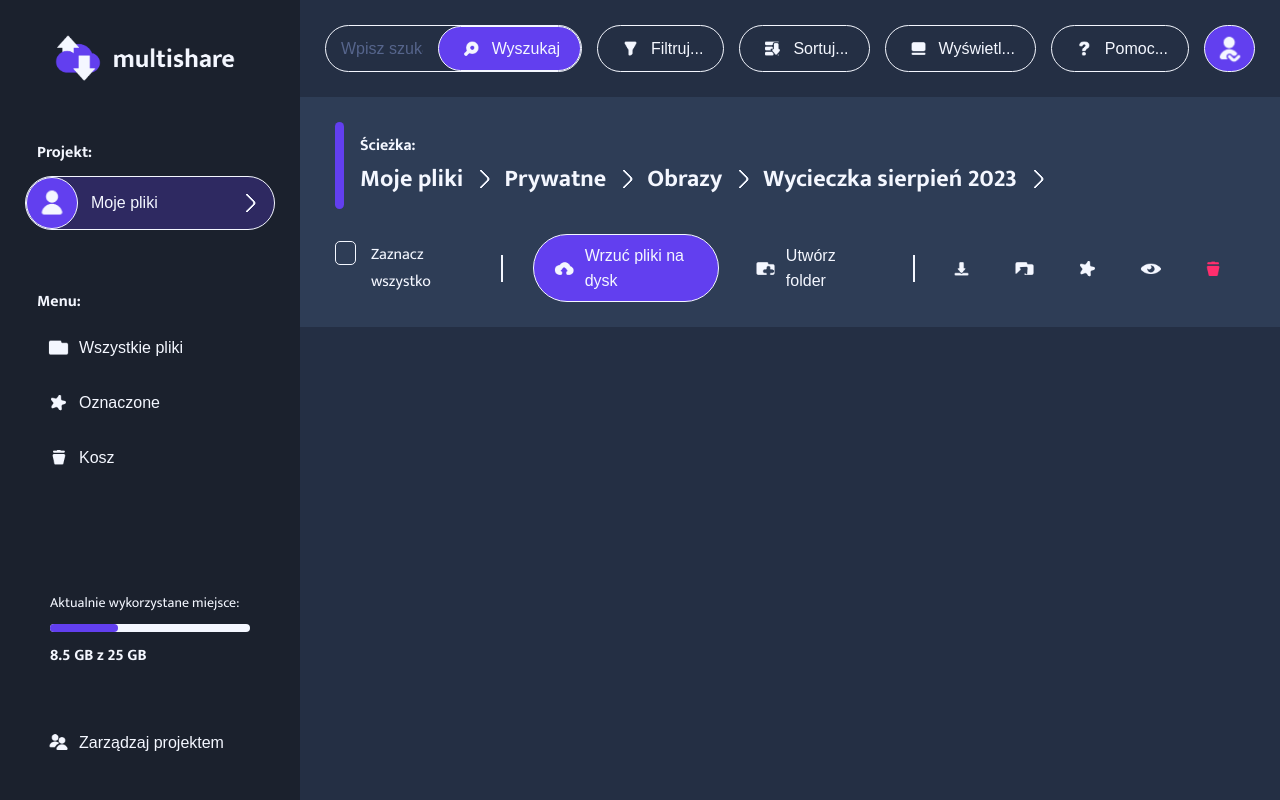
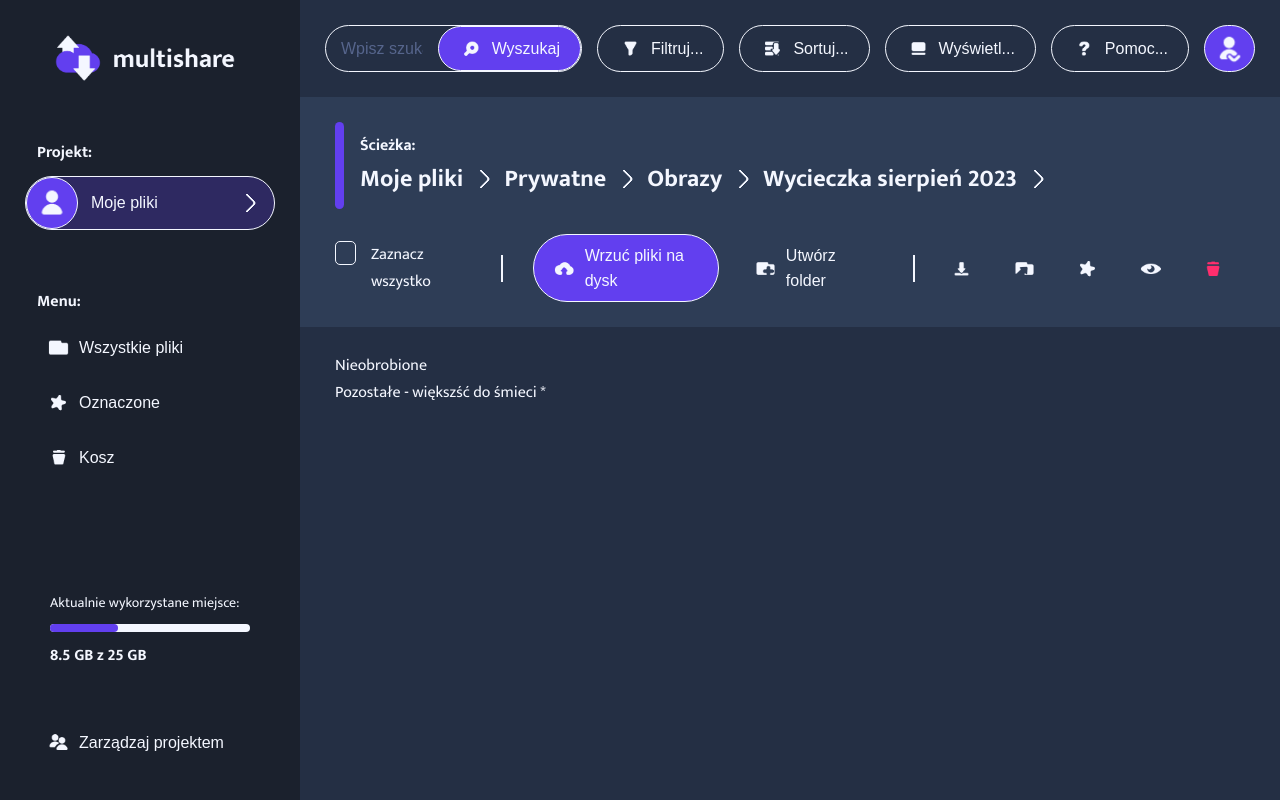
Before and after one commit to BarteXikora/file-explorer-app, a React (Create React App) app: page / in a window 1280 px wide. Built offline with nearby package versions, Linux system fonts and the light colour scheme.

Commit message:
Prepared content section.

```diff
--- a/src/App.tsx
+++ b/src/App.tsx
@@ -5,6 +5,7 @@ import SideMenu from './components/layout/sideMenu/SideMenu'
 import MainBody from './components/layout/mainBody/MainBody'
 import TopBar from './components/layout/topBar/TopBar'
 import Header from './components/layout/header/Header'
+import ContentSection from './components/layout/contentSection/ContentSection'
 
 const App = () => {
   return (
@@ -15,6 +16,8 @@ const App = () => {
         <TopBar />
 
         <Header />
+
+        <ContentSection />
       </MainBody>
     </AppTheme>
   )
--- /dev/null
+++ b/src/components/layout/contentSection/ContentSection.styles.tsx
@@ -0,0 +1,7 @@
+import styled from 'styled-components'
+
+const StyledContentSection = styled.section`
+    padding: ${(props) => props.theme.margins.sectionBig};
+`
+
+export default StyledContentSection
--- /dev/null
+++ b/src/components/layout/contentSection/ContentSection.tsx
@@ -0,0 +1,22 @@
+import StyledContentSection from './ContentSection.styles'
+import FoldersSection from '../foldersSection/FoldersSection'
+
+const __content = {
+    folders: [
+        { name: 'Nieobrobione' }, { name: 'Pozostałe - większść do śmieci', star: true }
+    ],
+    files: [
+        {
+            name: 'Wycieczka na rowery 1',
+            extension: 'PNG',
+        }
+    ]
+}
+
+const ContentSection = () => {
+    return <StyledContentSection>
+        {__content.folders.length > 0 && <FoldersSection content={__content.folders} />}
+    </StyledContentSection>
+}
+
+export default ContentSection
```
